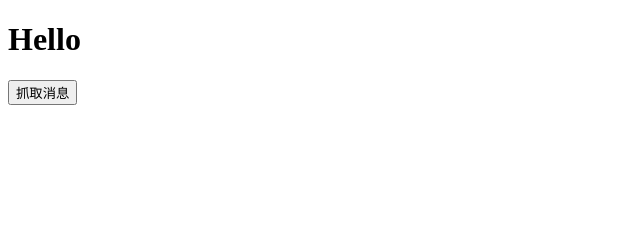
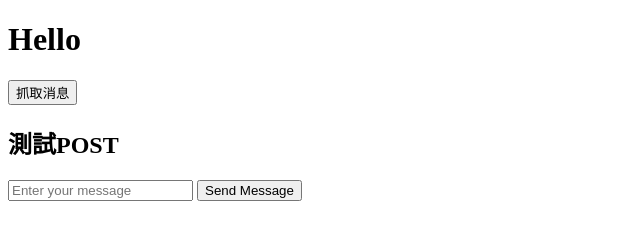
Before and after one commit to sarah001160/simple_serverJS, a website: page public/index.html in a window 1280 px wide. Shown: the whole page, without its empty margins (0-640 px from the left). Drawn offline with Linux system fonts and the light colour scheme.

Commit message:
server.js 新增簡易的 POST 功能
-script.js (client端) 試著post api

```diff
--- a/public/index.html
+++ b/public/index.html
@@ -15,6 +15,12 @@
   <button id="fetch">抓取消息</button>
   <p id="message"></p>
 
+  <section>
+    <h2>測試POST</h2>
+    <input type="text" id="messageInput" placeholder="Enter your message">
+    <button onclick="sendMessage()">Send Message</button>
+    <p id="response"></p>
+  </section>
 
   <!-- 1. js 放在 body end 前: DOM 元素先加載，再加載 js-->
   <script src="./script.js"></script>
--- a/public/script.js
+++ b/public/script.js
@@ -1,3 +1,4 @@
+// get api
 document.getElementById('fetch').addEventListener('click', () => {
   fetch('/api/message')
     .then(response => response.json())
@@ -8,3 +9,23 @@ document.getElementById('fetch').addEventListener('click', () => {
       console.error('Error fetching message:', error);
     });
 });
+// try post api
+function sendMessage() {
+  const message = document.getElementById('messageInput').value; // input 值
+
+  // 發送 POST 請求
+  fetch('/api/echo', {
+    method: 'POST',
+    headers: {
+      'Content-Type': 'application/json'
+    },
+    body: JSON.stringify({ message }), // 將 JavaScript 物件轉為 JSON 格式、物件是 es6 寫法
+  })
+    .then(response => response.json())       // 將回應解析為 JSON 格式
+    .then(data => {
+      // 顯示伺服器的回應
+      console.log('data', data)
+      //document.getElementById('response').textContent = `Server response: ${data.echo}`;
+    })
+    .catch(error => console.error('Error:', error));
+}
```
Also changed, not shown: server.js (+9 -0 lines).
